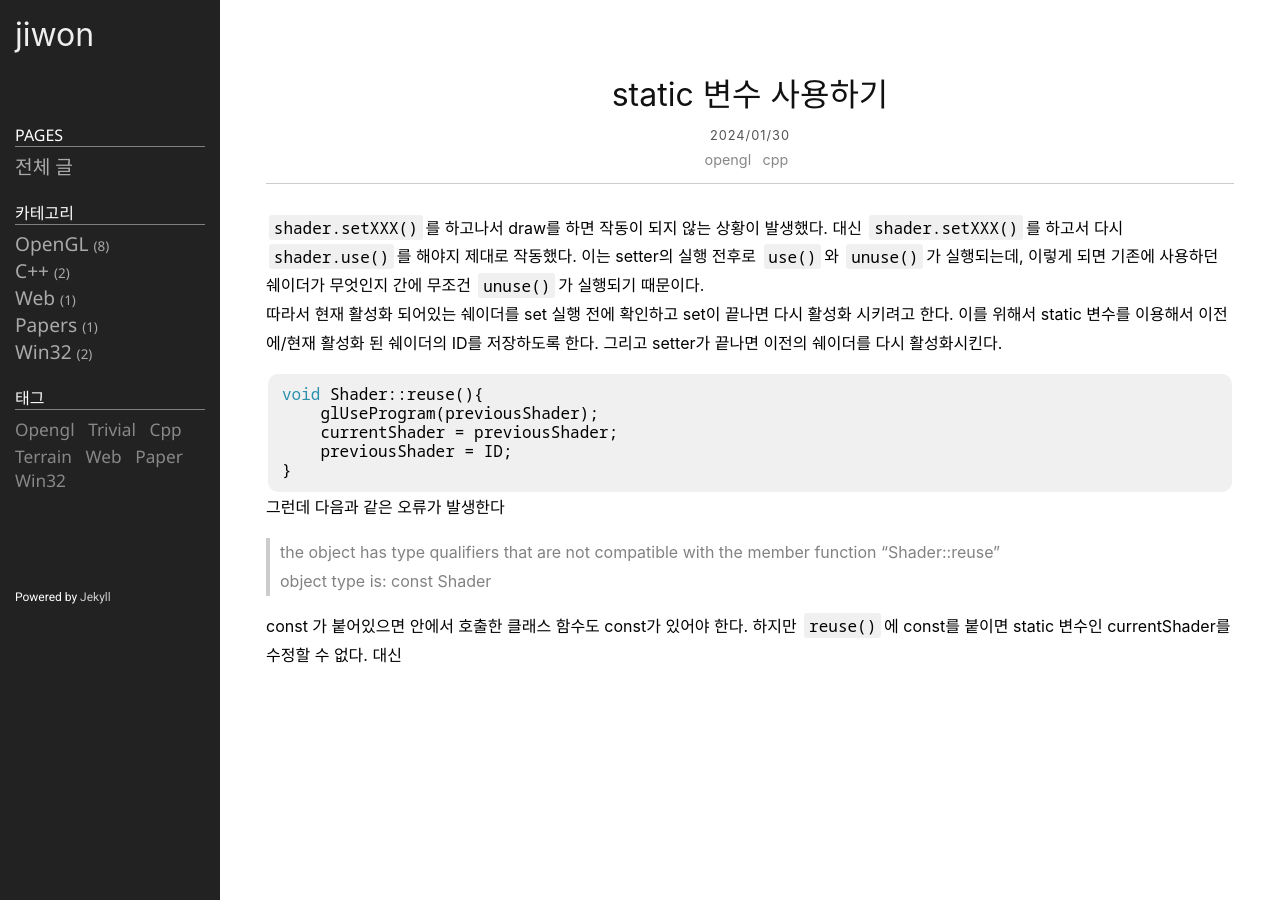
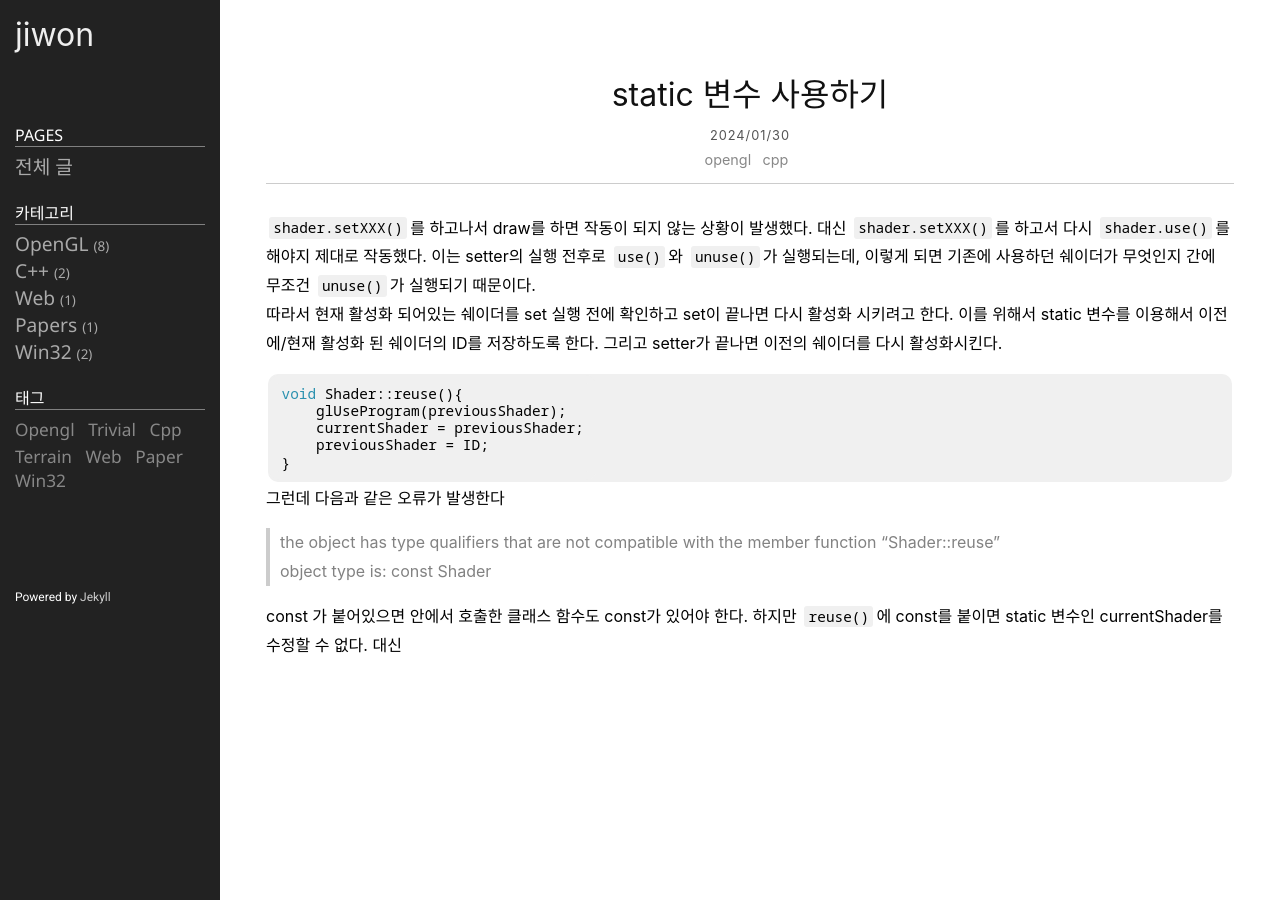
Before and after one commit to jiwon1304/jiwon1304.github.io, a Jekyll site: the page built from _posts/2024-01-30-unbind.markdown, in a window 1280 px wide. Built offline with Jekyll 4.4.1, drawn with Linux system fonts in a browser that asks for light colours; some web fonts are replaced.

Commit message:
code font

```diff
--- a/public/css/style.css
+++ b/public/css/style.css
@@ -110,7 +110,7 @@ pre {
 
 code {
 	font-family: "Noto Sans Mono", "Consolas", monospace;
-	/* font-size: 90%; */
+	font-size: 90%;
 	/* font-size: 0.9em; */
 	/* font-size: 50%; */
 	margin: 3px;
@@ -400,7 +400,7 @@ footer {
 	}
 
 	code {
-		font-size: 10%;
+		font-size: 90%;
 	}
 
 	header.post-header {
```
